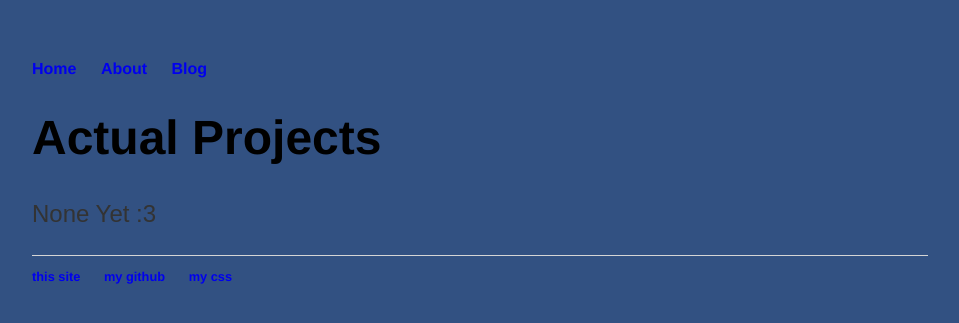
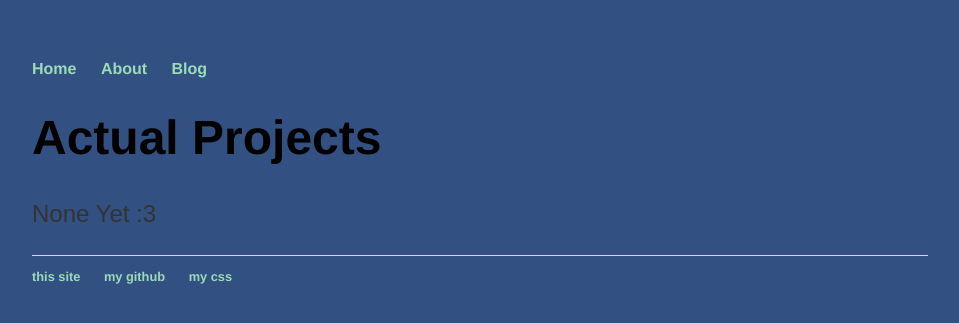
Before and after one commit to Samplasion/samplasion.github.iold, a Jekyll site: the page built from projects3DS/index.md, in a window 1280 px wide. Shown: the top 323 px of the page, without its empty margins (160-1119 px from the left). Built offline with Jekyll 4.4.1, drawn with Linux system fonts in a browser that asks for light colours.

Commit message:
Update main.css

```diff
--- a/css/main.css
+++ b/css/main.css
@@ -17,7 +17,7 @@
  a {
      text-font: 'Arial';
      text-decoration: none;
-     color: 9bdbb7;
+     color: #9bdbb7;
  }
  a:hover {
      text-font: 'Arial';
```
